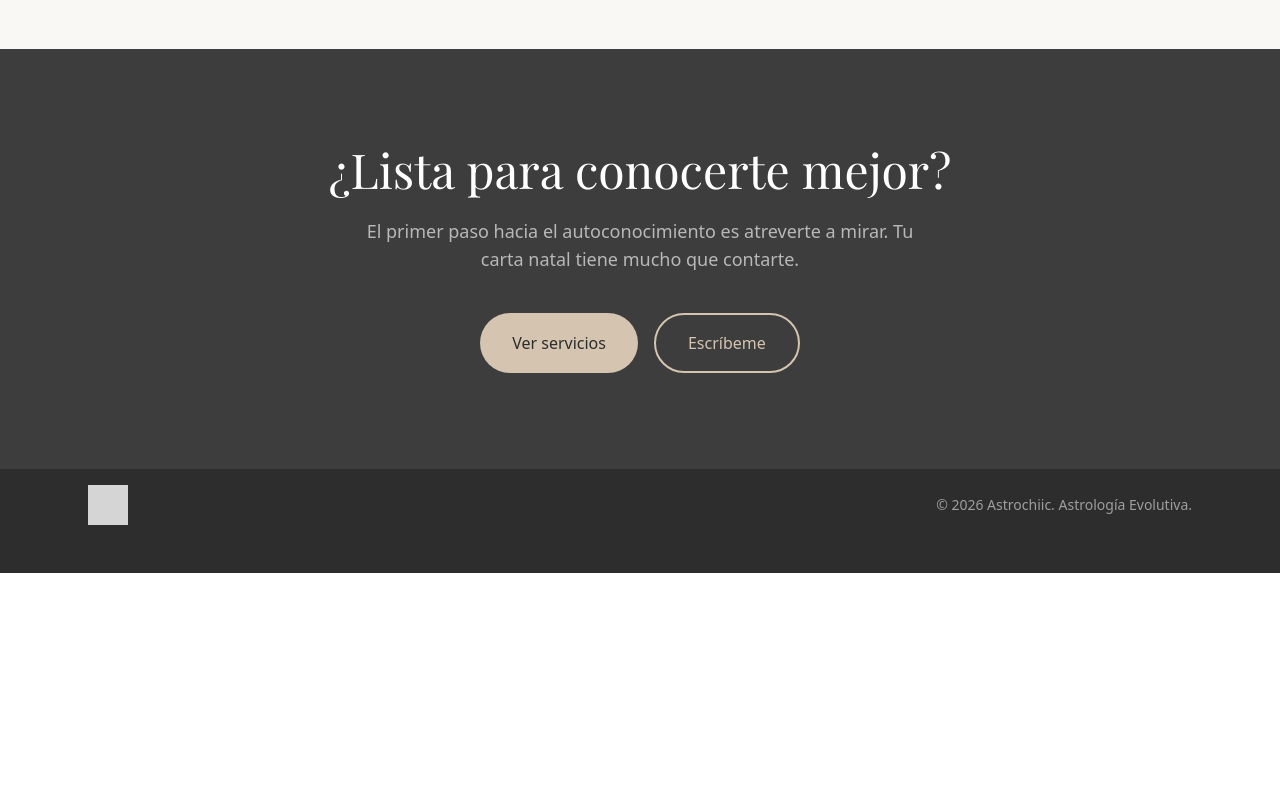
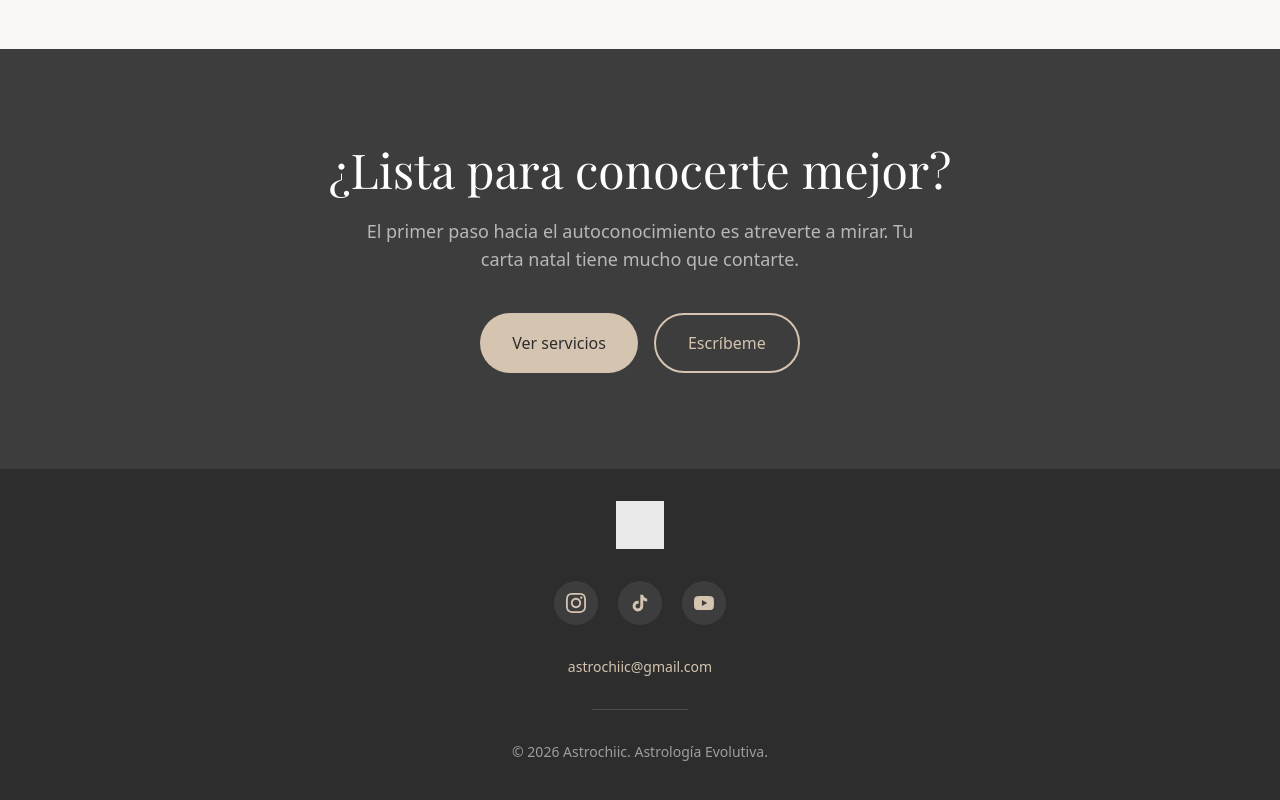
Before and after one commit to astrochiic-hash/astrochiic, a React (Vite) app: page / in a window 1280 px wide. Shown: the part 3878-4678 px from the top of the page. Before the commit the page ends 4451 px from the top, so only its background shows below. Built offline with nearby package versions, Linux system fonts and the light colour scheme; a web font is replaced by a local one.

Commit message:
Añadir información de contacto y redes sociales en el footer y/o sección

```diff
--- a/src/web/pages/index.tsx
+++ b/src/web/pages/index.tsx
@@ -318,7 +318,7 @@ const Index = () => {
               Ver servicios
             </a>
             <a
-              href="mailto:hola@astrochiic.com"
+              href="mailto:astrochiic@gmail.com"
               className="inline-flex items-center justify-center px-8 py-4 border-2 border-[#D4C4B0] text-[#D4C4B0] font-medium rounded-full hover:bg-[#D4C4B0]/10 transition-colors"
             >
               Escríbeme
@@ -328,14 +328,63 @@ const Index = () => {
       </section>
 
       {/* Footer */}
-      <footer className="py-12 bg-[#2D2D2D]">
+      <footer className="py-16 bg-[#2D2D2D]">
         <div className="max-w-6xl mx-auto px-6">
-          <div className="flex flex-col md:flex-row items-center justify-between gap-6">
+          <div className="flex flex-col items-center gap-8">
             <img
               src="./7d6dc424-f44b-45fe-aba3-c7e7048af88e.png"
               alt="Astrochiic"
-              className="h-10 w-auto brightness-0 invert opacity-80"
+              className="h-12 w-auto brightness-0 invert opacity-90"
             />
+
+            {/* Social Media Links */}
+            <div className="flex items-center gap-5">
+              <a
+                href="https://instagram.com/astrochiic"
+                target="_blank"
+                rel="noopener noreferrer"
+                className="w-11 h-11 bg-[#3D3D3D] rounded-full flex items-center justify-center hover:bg-[#4D4D4D] transition-colors group"
+                aria-label="Instagram"
+              >
+                <svg className="w-5 h-5 text-[#D4C4B0] group-hover:text-white transition-colors" fill="currentColor" viewBox="0 0 24 24">
+                  <path d="M12 2.163c3.204 0 3.584.012 4.85.07 3.252.148 4.771 1.691 4.919 4.919.058 1.265.069 1.645.069 4.849 0 3.205-.012 3.584-.069 4.849-.149 3.225-1.664 4.771-4.919 4.919-1.266.058-1.644.07-4.85.07-3.204 0-3.584-.012-4.849-.07-3.26-.149-4.771-1.699-4.919-4.92-.058-1.265-.07-1.644-.07-4.849 0-3.204.013-3.583.07-4.849.149-3.227 1.664-4.771 4.919-4.919 1.266-.057 1.645-.069 4.849-.069zm0-2.163c-3.259 0-3.667.014-4.947.072-4.358.2-6.78 2.618-6.98 6.98-.059 1.281-.073 1.689-.073 4.948 0 3.259.014 3.668.072 4.948.2 4.358 2.618 6.78 6.98 6.98 1.281.058 1.689.072 4.948.072 3.259 0 3.668-.014 4.948-.072 4.354-.2 6.782-2.618 6.979-6.98.059-1.28.073-1.689.073-4.948 0-3.259-.014-3.667-.072-4.947-.196-4.354-2.617-6.78-6.979-6.98-1.281-.059-1.69-.073-4.949-.073zm0 5.838c-3.403 0-6.162 2.759-6.162 6.162s2.759 6.163 6.162 6.163 6.162-2.759 6.162-6.163c0-3.403-2.759-6.162-6.162-6.162zm0 10.162c-2.209 0-4-1.79-4-4 0-2.209 1.791-4 4-4s4 1.791 4 4c0 2.21-1.791 4-4 4zm6.406-11.845c-.796 0-1.441.645-1.441 1.44s.645 1.44 1.441 1.44c.795 0 1.439-.645 1.439-1.44s-.644-1.44-1.439-1.44z"/>
+                </svg>
+              </a>
+              <a
+                href="https://tiktok.com/@astrochiic"
+                target="_blank"
+                rel="noopener noreferrer"
+                className="w-11 h-11 bg-[#3D3D3D] rounded-full flex items-center justify-center hover:bg-[#4D4D4D] transition-colors group"
+                aria-label="TikTok"
+              >
+                <svg className="w-5 h-5 text-[#D4C4B0] group-hover:text-white transition-colors" fill="currentColor" viewBox="0 0 24 24">
+                  <path d="M19.59 6.69a4.83 4.83 0 01-3.77-4.25V2h-3.45v13.67a2.89 2.89 0 01-5.2 1.74 2.89 2.89 0 012.31-4.64 2.93 2.93 0 01.88.13V9.4a6.84 6.84 0 00-1-.05A6.33 6.33 0 005 20.1a6.34 6.34 0 0010.86-4.43v-7a8.16 8.16 0 004.77 1.52v-3.4a4.85 4.85 0 01-1-.1z"/>
+                </svg>
+              </a>
+              <a
+                href="https://youtube.com/@astrochiic"
+                target="_blank"
+                rel="noopener noreferrer"
+                className="w-11 h-11 bg-[#3D3D3D] rounded-full flex items-center justify-center hover:bg-[#4D4D4D] transition-colors group"
+                aria-label="YouTube"
+              >
+                <svg className="w-5 h-5 text-[#D4C4B0] group-hover:text-white transition-colors" fill="currentColor" viewBox="0 0 24 24">
+                  <path d="M23.498 6.186a3.016 3.016 0 00-2.122-2.136C19.505 3.545 12 3.545 12 3.545s-7.505 0-9.377.505A3.017 3.017 0 00.502 6.186C0 8.07 0 12 0 12s0 3.93.502 5.814a3.016 3.016 0 002.122 2.136c1.871.505 9.376.505 9.376.505s7.505 0 9.377-.505a3.015 3.015 0 002.122-2.136C24 15.93 24 12 24 12s0-3.93-.502-5.814zM9.545 15.568V8.432L15.818 12l-6.273 3.568z"/>
+                </svg>
+              </a>
+            </div>
+
+            {/* Email */}
+            <a
+              href="mailto:astrochiic@gmail.com"
+              className="text-[#D4C4B0] hover:text-white transition-colors text-sm"
+            >
+              astrochiic@gmail.com
+            </a>
+
+            {/* Divider */}
+            <div className="w-24 h-px bg-[#4D4D4D]"></div>
+
             <p className="text-[#9E9E9E] text-sm">
               © {new Date().getFullYear()} Astrochiic. Astrología Evolutiva.
             </p>
```
Also changed, not shown: tasks.json (+1 -1 lines).
